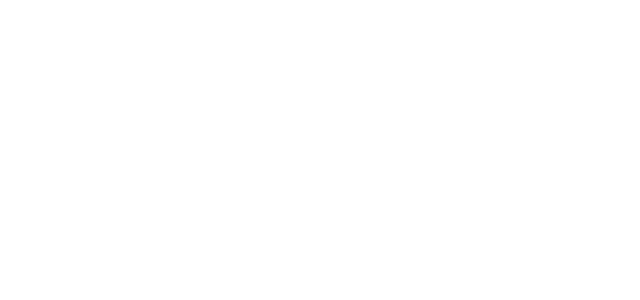
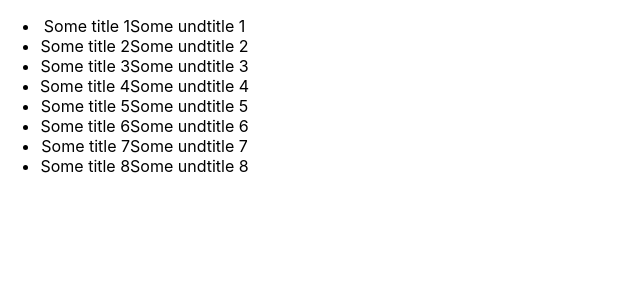
Before and after one commit to victoriarog/article-app, a React (Create React App) app: page / in a window 1280 px wide. Shown: the top 300 px of the page, without its empty margins (0-640 px from the left). Built offline with nearby package versions, Linux system fonts and the light colour scheme.

Commit message:
add: primary logic for article fetching

```diff
--- a/src/App.css
+++ b/src/App.css
@@ -1,5 +1,6 @@
 .App {
   text-align: center;
+  width: 100%;
 }
 
 .flex-container {
--- a/src/App.js
+++ b/src/App.js
@@ -1,10 +1,17 @@
-import { useState } from 'react';
+import { useState, useEffect } from 'react';
 import './App.css';
 
 function ArticleList({articles, onArticleClick}) {
   return (
     <div className='flex-item'>
-
+      <ul>
+        {articles.map((article, index) => (
+          <li key = {article.id} onClick={() => onArticleClick(article)}>
+            {article.title}
+            {article.undertitle}
+          </li>
+        ))}
+      </ul>
     </div>
   );
 }
@@ -12,16 +19,39 @@
 function ArticleText({article}) {
   return (
     <div className='flex-item'>
-
+      {article && (
+        <div>
+          <h2>{article.title}</h2>
+          <p>{article.text}</p>
+        </div>
+      )
+      }
     </div>
   );
 }
 
 function App() {
+
+  const [articles, setArticles] = useState([]);
+  const [selectedArticle, setSelectedArticle] = useState([null]);
+
+  useEffect(() => {
+    fetch('/data/ArticleData.json')
+    .then((response) => response.json())
+    .then((data) => setArticles(data))
+    .catch((error) => console.error('Error!', error));
+  }, []);
+
+  const handleArticleClick= (article) => {
+    setSelectedArticle(article);
+  };
+
+
   return (
     <div className="App">
       <div className='flex-container'>
-
+        <ArticleList articles={articles} onArticleClick={handleArticleClick} />
+        <ArticleText article={selectedArticle} />
       </div>
     </div>
   );
```
